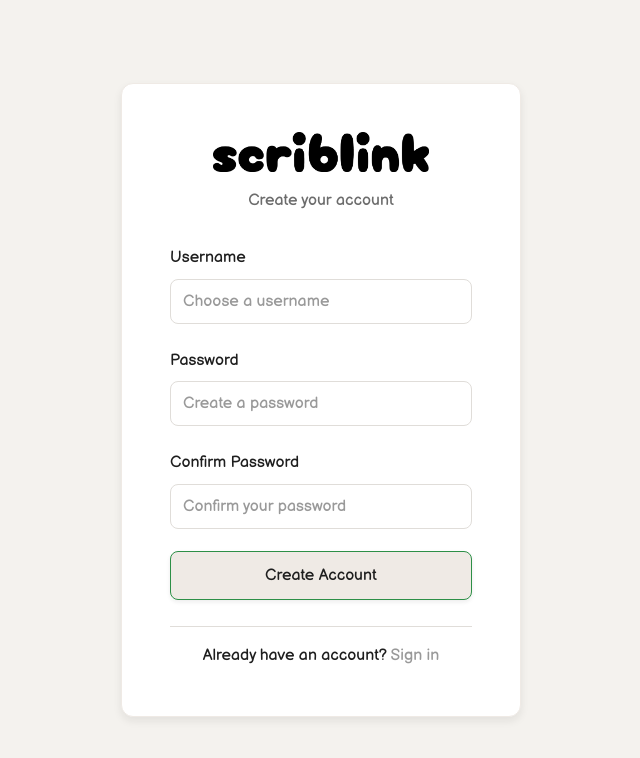
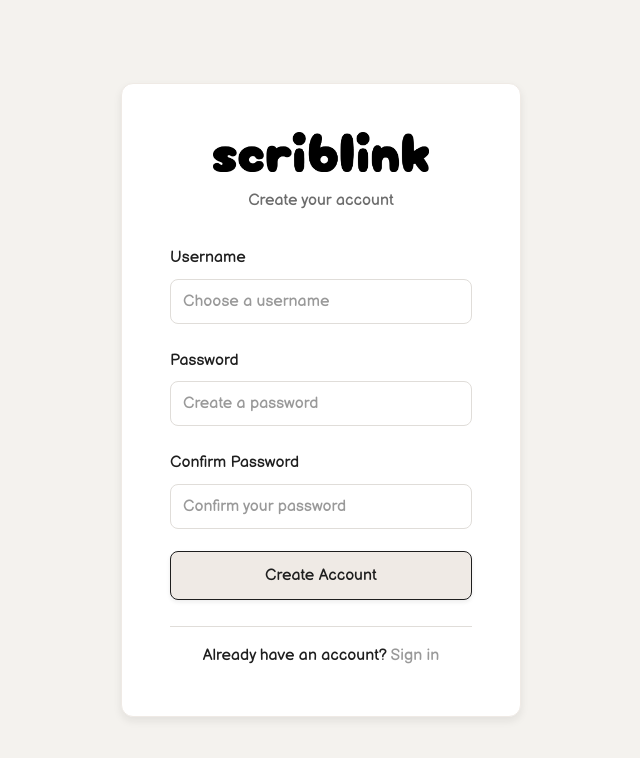
Before and after one commit to muktharamesh20/scriblink_frontend, a Vue app: page /register in a window 1280 px wide. In both pictures the pointer is over the button "Create Account". Shown: the top 758 px of the page, without its empty margins (319-959 px from the left). Built offline with nearby package versions, Linux system fonts and the light colour scheme.

Commit message:
Fixed green outline

```diff
--- a/src/components/Register.vue
+++ b/src/components/Register.vue
@@ -230,6 +230,7 @@
   color: var(--text-primary);
   transform: translateY(-2px);
   box-shadow: var(--shadow-md);
+  border-color: var(--text-primary) !important;
 }
 
 .btn-success:disabled {
```
